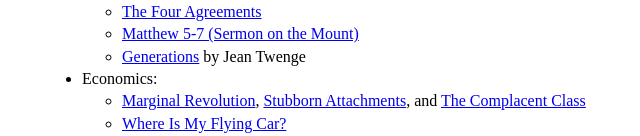
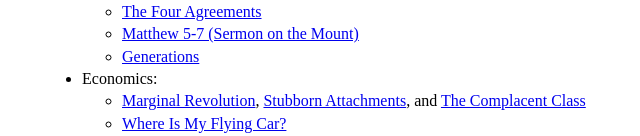
Before and after one commit to matthewkennedy5/website, a plain HTML site: page index.html in a window 1280 px wide. Shown: the part 1123-1259 px from the top of the page, without its empty margins (273-913 px from the left). Drawn offline with Linux system fonts and the light colour scheme.

Commit message:
Update index.html

```diff
--- a/index.html
+++ b/index.html
@@ -102,7 +102,7 @@
                 <li><a href="https://www.amazon.com/dp/1878424319">The Four Agreements</a></li>
                 <li><a href="https://www.biblegateway.com/passage/?search=Matthew%205-7&version=NIV">Matthew 5-7 (Sermon
                         on the Mount)</a></li>
-                <li><a href="https://www.amazon.com/dp/1982181613">Generations</a> by Jean Twenge</li>
+                <li><a href="https://www.amazon.com/dp/1982181613">Generations</a></li>
             </ul>
         </li>
         <li>Economics:
```
